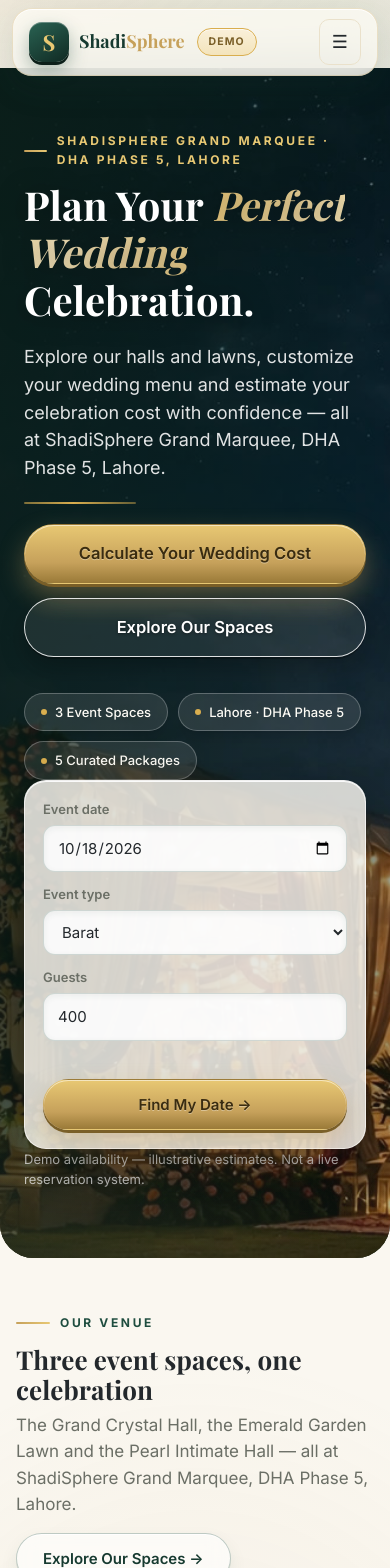
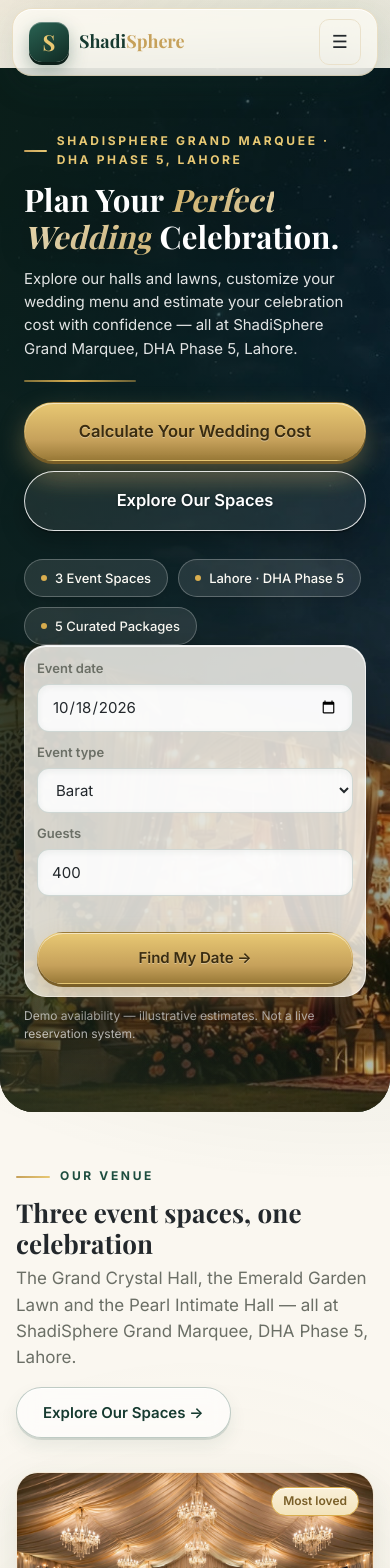
Before and after one commit to KoDrift-Dev/ShadiSphere, a React (Vite) app: page /#/ in a window 390 px wide. Shown: the top 1568 px of the page. Built offline with nearby package versions, Linux system fonts and the light colour scheme; a web font is replaced by a local one.

Commit message:
Compact hero, remove Demo tag from navbar

```diff
--- a/src/components/Navbar.tsx
+++ b/src/components/Navbar.tsx
@@ -26,7 +26,6 @@ export default function Navbar() {
           <span className="brand-mark">S</span>
           <span className="brand-name">Shadi<span>Sphere</span></span>
         </Link>
-        <span className="demo-pill">Demo</span>
         <button className="nav-toggle" onClick={() => setOpen(o => !o)} aria-label="Menu" aria-expanded={open}>☰</button>
         <nav className={`nav-links${open ? ' mobile-open' : ''}`} aria-label="Primary">
           {LINKS.map(l => (
--- a/src/styles.css
+++ b/src/styles.css
@@ -207,8 +207,8 @@ button { font-family: var(--font-sans); cursor: pointer; }
     radial-gradient(900px 420px at 20% 110%, rgba(198,161,91,.22), transparent 60%),
     linear-gradient(100deg, rgba(11,31,25,.92) 0%, rgba(11,31,25,.66) 46%, rgba(11,31,25,.28) 100%);
 }
-.hero-inner { @apply relative max-w-[1240px] mx-auto px-6 pt-[92px] pb-[80px]; animation: fade-up .7s ease both; }
-.hero h1 { @apply max-w-[660px] mb-[18px]; font-size: clamp(40px, 5.6vw, 68px); text-shadow: 0 3px 30px rgba(0,0,0,.45); }
+.hero-inner { @apply relative max-w-[1240px] mx-auto px-6 pt-14 pb-12; animation: fade-up .7s ease both; }
+.hero h1 { @apply max-w-[660px] mb-4; font-size: clamp(32px, 4.6vw, 54px); text-shadow: 0 3px 30px rgba(0,0,0,.45); }
 .hero h1 em {
   font-style: italic;
   background: linear-gradient(120deg, var(--color-champagne-200), var(--color-champagne-400) 55%, var(--color-champagne-200));
@@ -216,10 +216,10 @@ button { font-family: var(--font-sans); cursor: pointer; }
   -webkit-background-clip: text; background-clip: text; color: transparent;
   animation: shimmer 6s linear infinite;
 }
-.hero p.sub { @apply text-[18px] max-w-[580px] mb-[30px]; color: rgba(255,255,255,.88); }
-.hero-ctas { @apply flex gap-3.5 flex-wrap mb-9; }
+.hero p.sub { @apply text-[16.5px] max-w-[580px] mb-6; color: rgba(255,255,255,.88); }
+.hero-ctas { @apply flex gap-3 flex-wrap mb-6; }
 .hero-search {
-  @apply rounded-[22px] p-[18px] grid gap-3 max-w-[980px];
+  @apply rounded-[22px] p-3.5 grid gap-3 max-w-[980px];
   background: rgba(253,251,245,.82);
   backdrop-filter: blur(22px) saturate(1.4);
   border: 1px solid rgba(255,255,255,.65);
@@ -578,7 +578,12 @@ table.tbl { @apply w-full text-[14.5px] min-w-[640px]; border-collapse: collapse
   .kpi-grid { grid-template-columns: 1fr; }
   .form-row.c2, .form-row.c3, .form-row.c4 { grid-template-columns: 1fr; }
   .form-row[style] { grid-template-columns: 1fr !important; }
-  .hero-inner { @apply px-4 pt-14 pb-11; }
+  .hero-inner { @apply px-4 pt-5 pb-5; }
+  .hero h1 { font-size: clamp(28px, 8vw, 34px); @apply mb-3; }
+  .hero p.sub { @apply text-[15px] mb-4; }
+  .hero-ctas { @apply mb-4 gap-2.5; }
+  .hero-search { @apply p-3 gap-2.5; }
+  .hero-note { @apply mt-2.5 text-[12px]; }
   .hero-ctas .btn { flex: 1 1 100%; }
   .hero-search { grid-template-columns: 1fr !important; }
   .promo-strip { @apply flex-col items-start p-6; }
```
